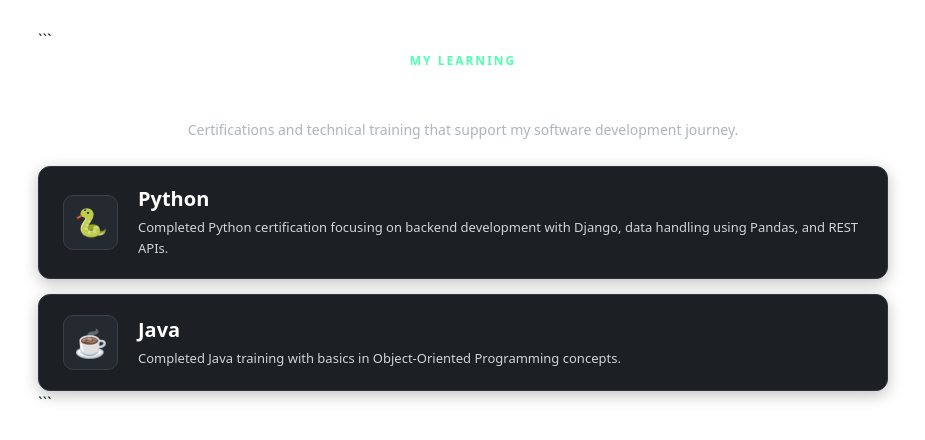
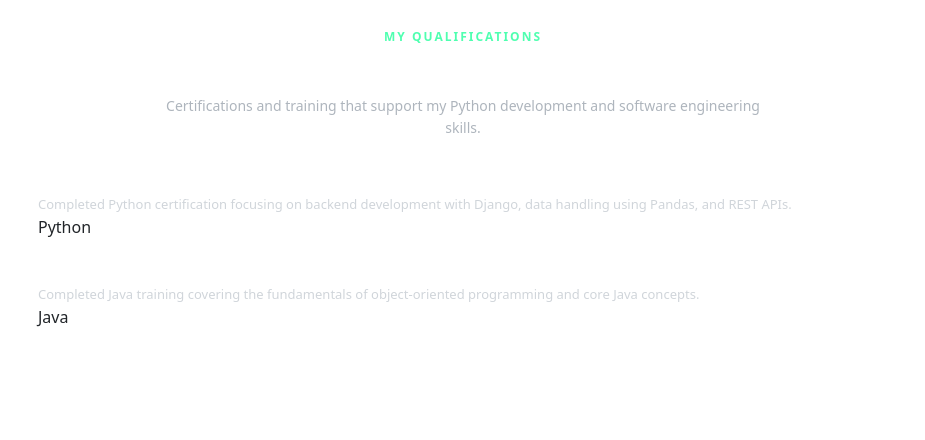
Before and after one commit to HemaLatha-2311/Portfolio, a Django app: page /certication/ in a window 1280 px wide. Shown: the part 80-520 px from the top of the page, without its empty margins (177-1102 px from the left). Run offline with Django 5.2, Linux system fonts and the light colour scheme.

Commit message:
Update certification.html

````diff
--- a/resume/templates/certification.html
+++ b/resume/templates/certification.html
@@ -5,18 +5,18 @@
 
 <div class="certification-container">
 
-```
+
 <!-- PAGE HEADER -->
 
 <div class="certification-header">
 
-    <p class="certification-label">MY LEARNING</p>
+    <p class="certification-label">MY QUALIFICATIONS</p>
 
     <h1>Certifications</h1>
 
     <p class="certification-intro">
-        Certifications and technical training that support my
-        software development journey.
+        Certifications and training that support my Python
+        development and software engineering skills.
     </p>
 
 </div>
@@ -28,22 +28,22 @@
 
     <!-- Python -->
 
-    <div class="certification-card">
-
-        <div class="certification-icon">
-            🐍
-        </div>
+    <div class="certification-item">
 
         <div class="certification-content">
 
             <h2>Python</h2>
 
             <p>
-                Completed Python certification focusing on backend
-                development with Django, data handling using Pandas,
-                and REST APIs.
+                Completed Python certification focusing on
+                backend development with Django, data handling
+                using Pandas, and REST APIs.
             </p>
 
+        </div>
+
+        <div class="certification-badge">
+            Python
         </div>
 
     </div>
@@ -51,27 +51,27 @@
 
     <!-- Java -->
 
-    <div class="certification-card">
-
-        <div class="certification-icon">
-            ☕
-        </div>
+    <div class="certification-item">
 
         <div class="certification-content">
 
             <h2>Java</h2>
 
             <p>
-                Completed Java training with basics in
-                Object-Oriented Programming concepts.
+                Completed Java training covering the fundamentals
+                of object-oriented programming and core Java concepts.
             </p>
 
+        </div>
+
+        <div class="certification-badge">
+            Java
         </div>
 
     </div>
 
 </div>
-```
+
 
 </div>
 
````
